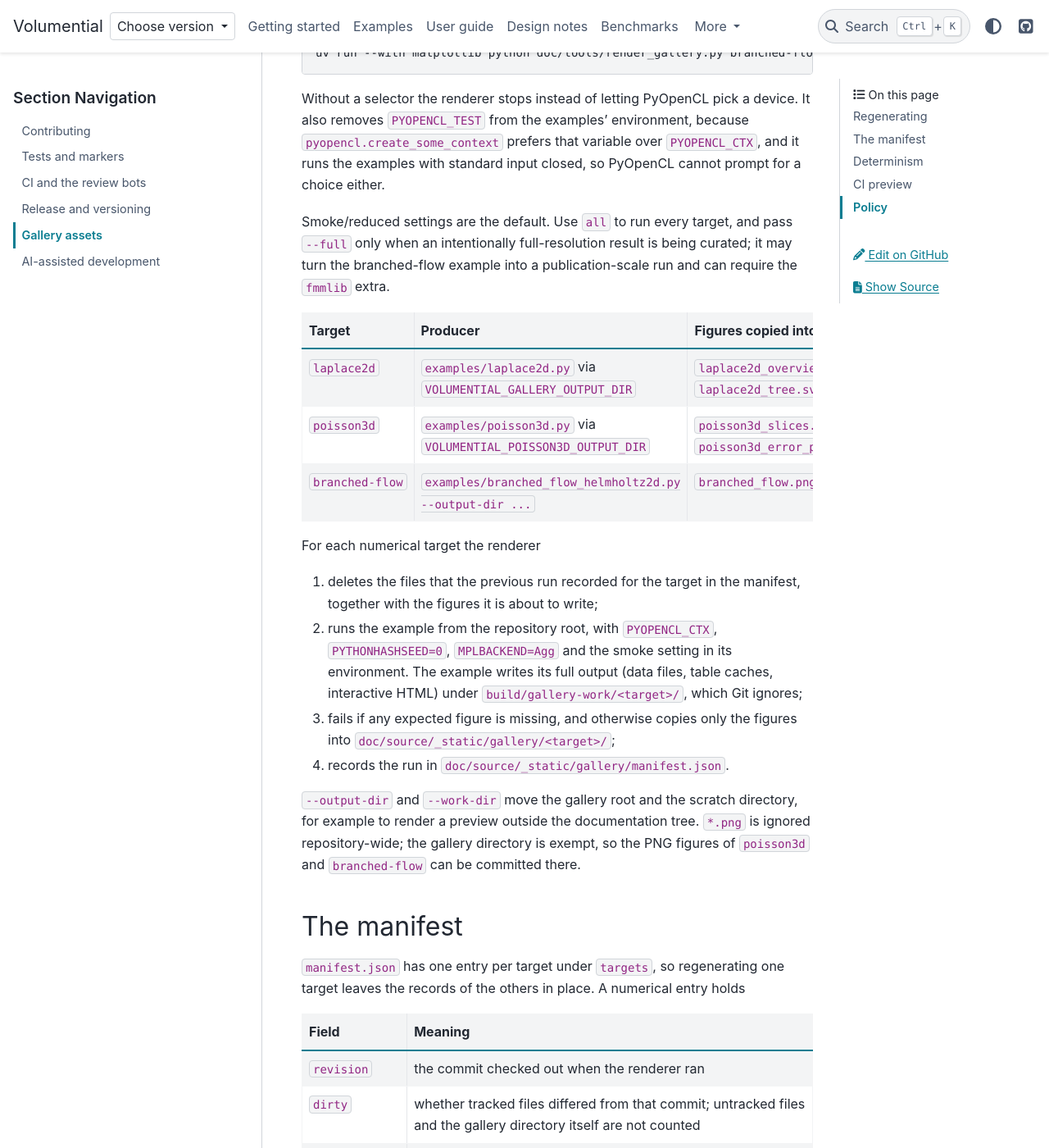
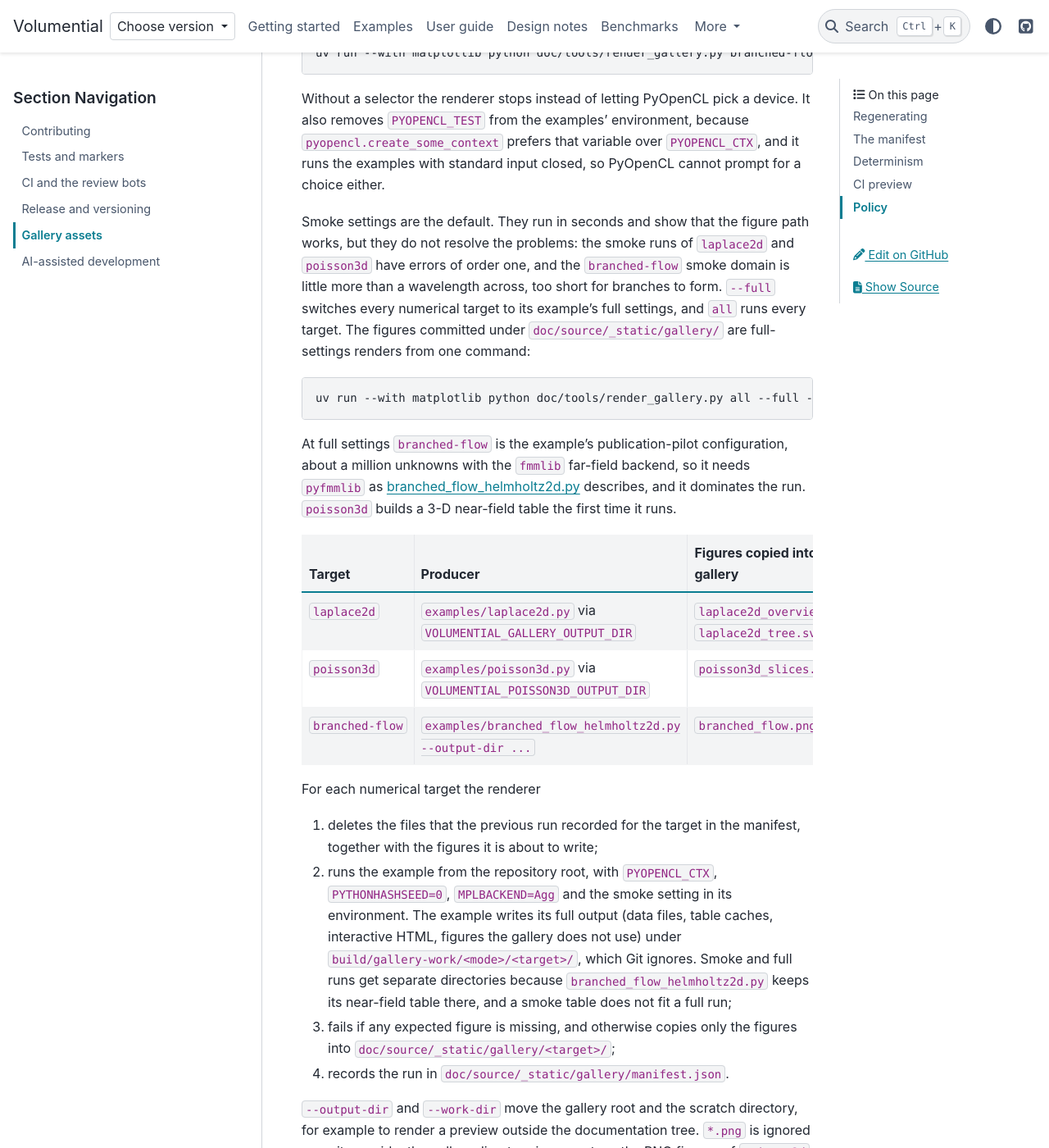
Before and after one commit to xywei/volumential, a Sphinx documentation site: the page built from doc/source/development/gallery-assets.md, in a window 1280 px wide and 1400 px high, scrolled down 715 px. Shown: the whole window at 82% size. Built offline with Sphinx 7.4.7 and the PyData theme 0.15.4, drawn with Linux system fonts in a browser that asks for light colours; some of the changed text lies outside the part shown.

Commit message:
docs: give each gallery mode its own work directory
branched_flow_helmholtz2d.py keeps its near-field table in its output
directory, so a full render after a smoke render in the same work directory
found a table built for a different root box and stopped. The renderer now
runs each example in build/gallery-work/<mode>/<target>/.

The gallery keeps only the Poisson 3-D slices; at full settings the 3-D error
point cloud is a large, low-contrast cloud of dots that adds little to them.
gallery-assets.md now says what smoke output can and cannot show and gives the
single command behind the committed full-settings figures.

````diff
--- a/doc/source/development/gallery-assets.md
+++ b/doc/source/development/gallery-assets.md
@@ -33,15 +33,27 @@ It also removes `PYOPENCL_TEST` from the examples' environment, because
 runs the examples with standard input closed, so PyOpenCL cannot prompt for a
 choice either.
 
-Smoke/reduced settings are the default. Use `all` to run every target, and pass
-`--full` only when an intentionally full-resolution result is being curated; it
-may turn the branched-flow example into a publication-scale run and can require
-the `fmmlib` extra.
+Smoke settings are the default. They run in seconds and show that the figure
+path works, but they do not resolve the problems: the smoke runs of `laplace2d`
+and `poisson3d` have errors of order one, and the `branched-flow` smoke domain is
+little more than a wavelength across, too short for branches to form. `--full`
+switches every numerical target to its example's full settings, and `all` runs
+every target. The figures committed under `doc/source/_static/gallery/` are
+full-settings renders from one command:
+
+```bash
+uv run --with matplotlib python doc/tools/render_gallery.py all --full --pyopencl-ctx portable:0
+```
+
+At full settings `branched-flow` is the example's publication-pilot
+configuration, about a million unknowns with the `fmmlib` far-field backend, so
+it needs `pyfmmlib` as {ref}`branched-flow-example` describes, and it dominates
+the run. `poisson3d` builds a 3-D near-field table the first time it runs.
 
 | Target | Producer | Figures copied into the gallery |
 | --- | --- | --- |
 | `laplace2d` | `examples/laplace2d.py` via `VOLUMENTIAL_GALLERY_OUTPUT_DIR` | `laplace2d_overview.svg`, `laplace2d_tree.svg` |
-| `poisson3d` | `examples/poisson3d.py` via `VOLUMENTIAL_POISSON3D_OUTPUT_DIR` | `poisson3d_slices.png`, `poisson3d_error_point_cloud.png` |
+| `poisson3d` | `examples/poisson3d.py` via `VOLUMENTIAL_POISSON3D_OUTPUT_DIR` | `poisson3d_slices.png` |
 | `branched-flow` | `examples/branched_flow_helmholtz2d.py --output-dir ...` | `branched_flow.png` |
 
 For each numerical target the renderer
@@ -51,7 +63,10 @@ For each numerical target the renderer
 2. runs the example from the repository root, with `PYOPENCL_CTX`,
    `PYTHONHASHSEED=0`, `MPLBACKEND=Agg` and the smoke setting in its
    environment. The example writes its full output (data files, table caches,
-   interactive HTML) under `build/gallery-work/<target>/`, which Git ignores;
+   interactive HTML, figures the gallery does not use) under
+   `build/gallery-work/<mode>/<target>/`, which Git ignores. Smoke and full runs
+   get separate directories because `branched_flow_helmholtz2d.py` keeps its
+   near-field table there, and a smoke table does not fit a full run;
 3. fails if any expected figure is missing, and otherwise copies only the
    figures into `doc/source/_static/gallery/<target>/`;
 4. records the run in `doc/source/_static/gallery/manifest.json`.
````
Also changed, not shown: other parts of doc/source/development/gallery-assets.md (+1 -1 lines), doc/tools/render_gallery.py (+14 -8 lines).
